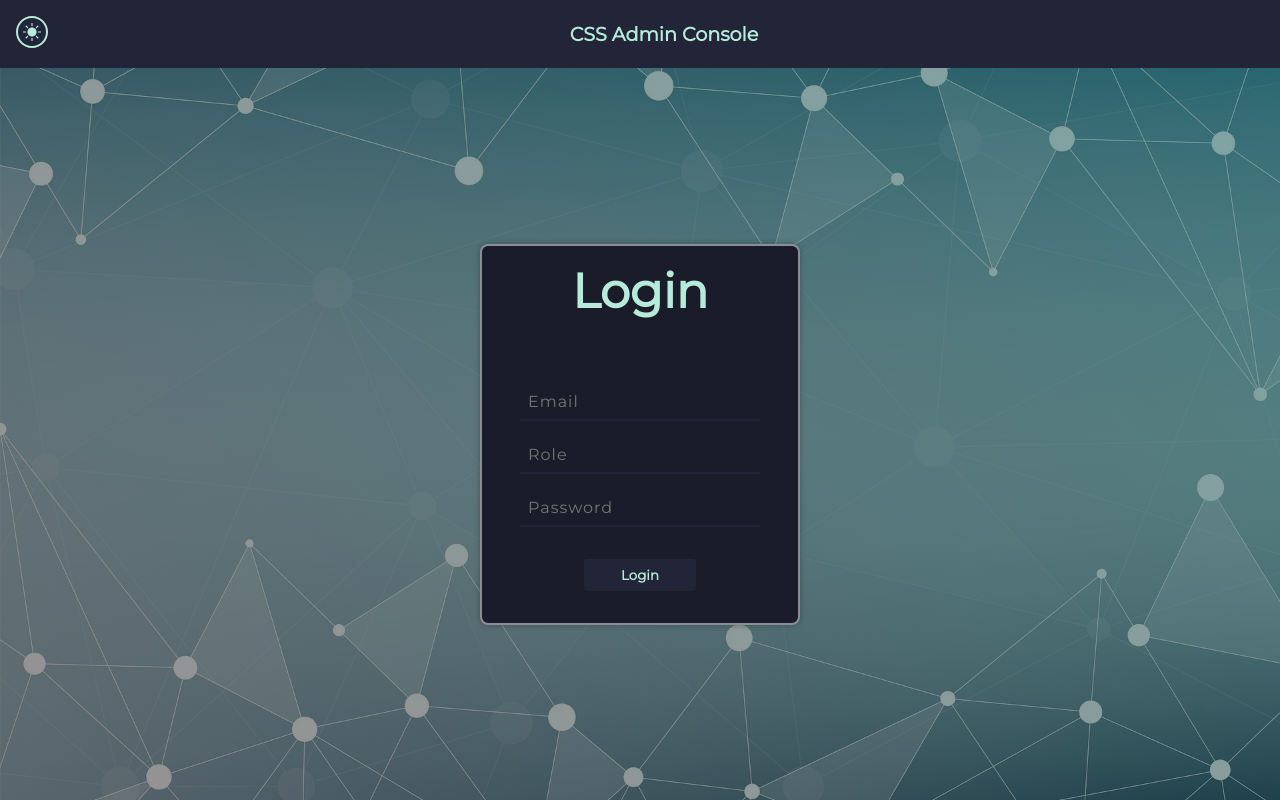
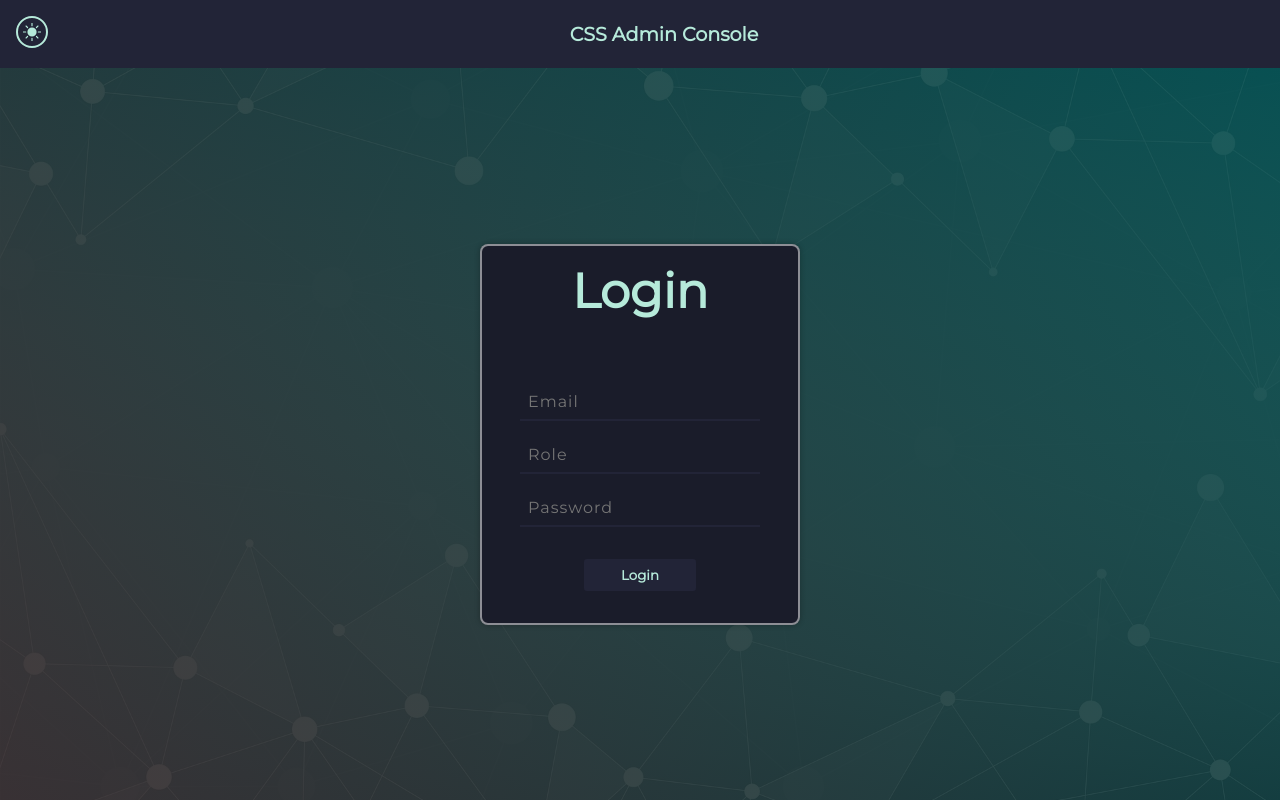
Before and after one commit to ComputerScienceSoceityNITS/Admin-console, a React (Create React App) app: page / in a window 1280 px wide. Built offline with nearby package versions, Linux system fonts and the light colour scheme; no server answers; a web font is replaced by a local one.

Commit message:
optimizing image page

```diff
--- a/src/components/login.jsx
+++ b/src/components/login.jsx
@@ -19,10 +19,12 @@ const Login = ({ setIn, In, mode }) => {
           email: email,
           role: role,
           password: password,
+        }, {
+          withCredentials: true
         });
 
         if (res.status === 201) {
-          setCookie("CSS_Website", res.data.token, { path: "/" });
+          // setCookie("CSS_Website", res.data.token, { path: "/" });
           setCookie("CSS_Website_Role", res.data.user.role, { path: "/" });
           setIn(true);
           console.log({ res });
--- a/src/services/Events/DeleteEvents.jsx
+++ b/src/services/Events/DeleteEvents.jsx
@@ -16,7 +16,7 @@ const DeleteEvents = async (id, reloadReq, setReloadReq, event) => {
       (Role === "CP Head" && event === "enigma") ||
       true //remove true
     ) {
-      const res = await axios.delete(`${ServerUrl}/${event}/${id}`);
+      const res = await axios.delete(`${ServerUrl}/${event}/${id}`, { withCredentials: true });
       toast.success("deleted successfully");
       setReloadReq(!reloadReq);
       return res;
--- a/src/styles/ImagePage.css
+++ b/src/styles/ImagePage.css
@@ -1,13 +1,5 @@
-.bright {
-    --imageBg1: rgb(38, 57, 77) 0px 20px 30px -10px;
-}
-
-.dark {
-    --imageBg1: rgb(7, 192, 44) 0px 20px 30px -10px;
-}
-
 .bg-img {
-    background-image: url('../images/coming3.jpeg');
+    /* background-image: url('../images/coming3.jpeg'); */
     position: absolute;
     top: 0;
     left: 0;
@@ -18,13 +10,13 @@
 }
 
 .bg-text {
-    box-shadow: var(--imageBg1);
+    box-shadow: var(--primary-color-4);
     background-position: center;
     background-repeat: no-repeat;
     background-size: cover;
     min-height: 80%;
     color: white;
-    border: 3px solid #f1f1f1;
+    /* border: 3px solid #f1f1f1; */
     position: relative;
     top: 50%;
     left: 50%;
@@ -41,4 +33,6 @@
     top: 50%;
     left: 50%;
     transform: translate(-50%, -50%);
+    font-weight: 900;
+    letter-spacing: 0.1rem;
 }
--- a/src/styles/login.css
+++ b/src/styles/login.css
@@ -1,11 +1,11 @@
 .bright {
-  --loginBg1: rgba(255, 192, 203, 0.5);
-  --loginBg2: rgba(0, 255, 255, 0.5);
+  --loginBg1: rgba(255, 192, 203, 0.9);
+  --loginBg2: rgba(0, 255, 255, 0.9);
 }
 
 .dark {
-  --loginBg1: rgba(48, 36, 38, 0.5);
-  --loginBg2: rgba(0, 75, 75, 0.5);
+  --loginBg1: rgba(48, 36, 38, 0.9);
+  --loginBg2: rgba(0, 75, 75, 0.9);
 }
 
 .login {
@@ -16,8 +16,7 @@
   height: 91.5vh;
   width: 100%;
   background: linear-gradient(45deg, var(--loginBg1), var(--loginBg2)),
-    url("../../public/media/background-2462431_1920.jpg") no-repeat center
-      center/cover;
+    url("../../public/media/background-2462431_1920.jpg") no-repeat center center/cover;
 }
 
 .Form {
@@ -63,7 +62,7 @@ input {
   color: var(--primary-color-4);
 }
 
-.Form > form > input[placeholder] {
+.Form>form>input[placeholder] {
   font-size: 1rem;
   font-weight: 500;
   letter-spacing: 1px;
@@ -73,7 +72,7 @@ input:focus {
   border-bottom: 2px solid var(--primary-color-3);
 }
 
-.Form > form > .btn {
+.Form>form>.btn {
   width: 7rem;
   margin-top: 1rem;
 }
```
Also changed, not shown: src/images/coming3.jpeg (deleted).
